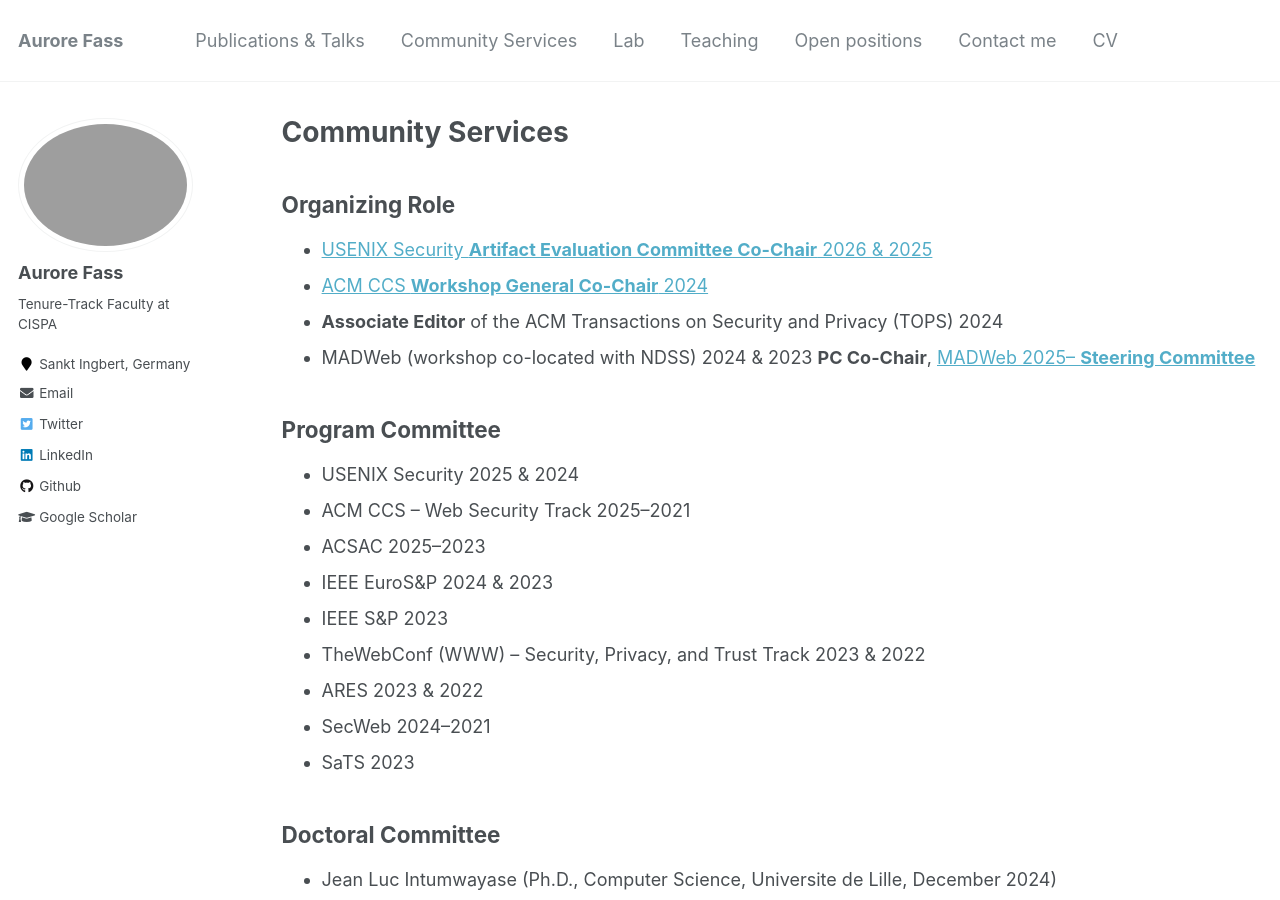
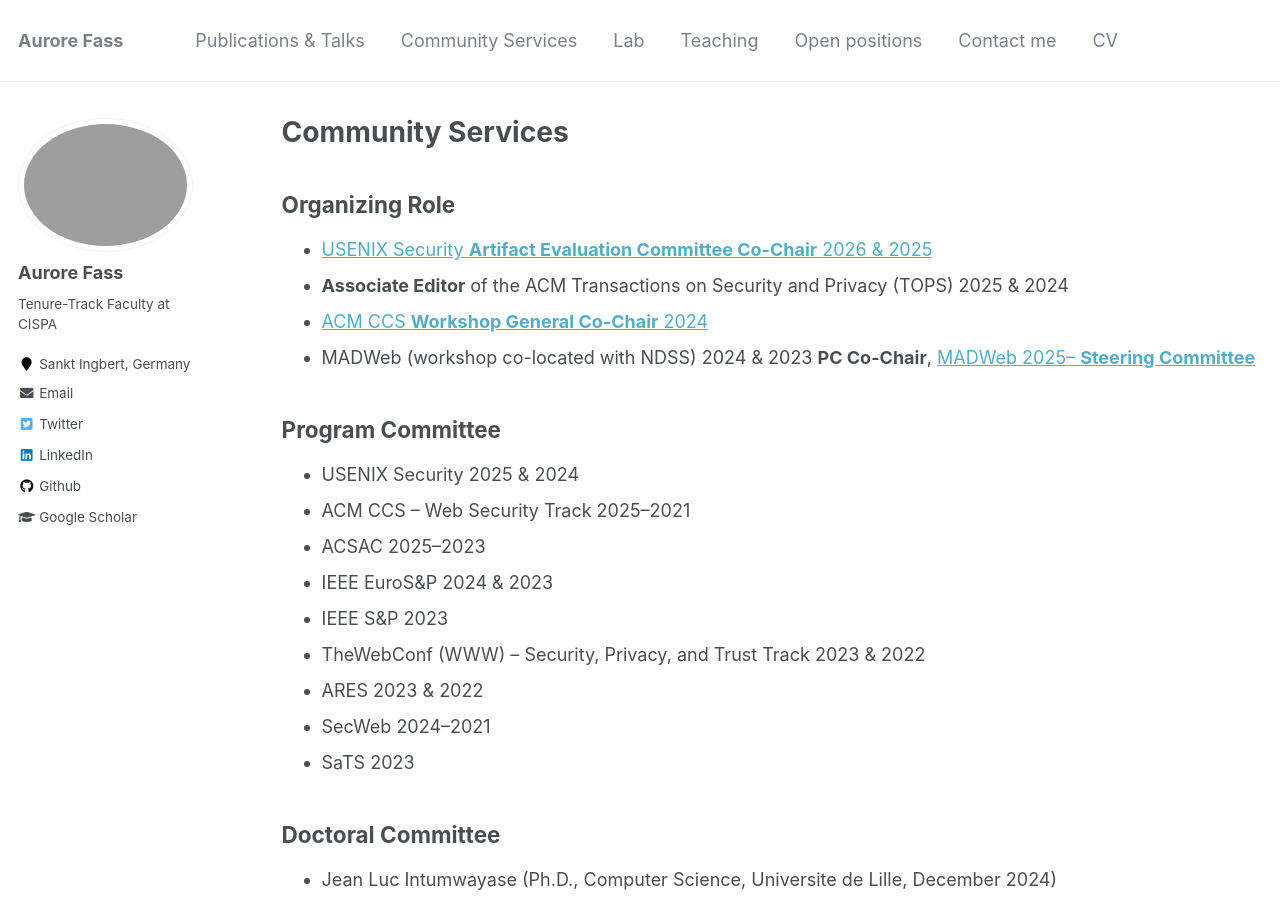
Before and after one commit to Aurore54F/aurore54f.github.io, a Jekyll site: the page built from _pages/services.md, in a window 1280 px wide and 900 px high. Built offline with Jekyll 4.4.1, drawn with Linux system fonts in a browser that asks for light colours.

Commit message:
Minor update

```diff
--- a/_pages/services.md
+++ b/_pages/services.md
@@ -11,8 +11,8 @@ author_profile: true
 ## Organizing Role
 
 * [USENIX Security **Artifact Evaluation Committee Co-Chair** 2026 & 2025](https://www.usenix.org/conference/usenixsecurity25\#organizers)
+* **Associate Editor** of the ACM Transactions on Security and Privacy (TOPS) 2025 & 2024
 * [ACM CCS **Workshop General Co-Chair** 2024](https://www.sigsac.org/ccs/CCS2024/organization/organizing-committee.html)
-* **Associate Editor** of the ACM Transactions on Security and Privacy (TOPS) 2024
 * MADWeb (workshop co-located with NDSS) 2024 & 2023 **PC Co-Chair**, [MADWeb 2025-- **Steering Committee**](https://madweb.work)
 
 
```
